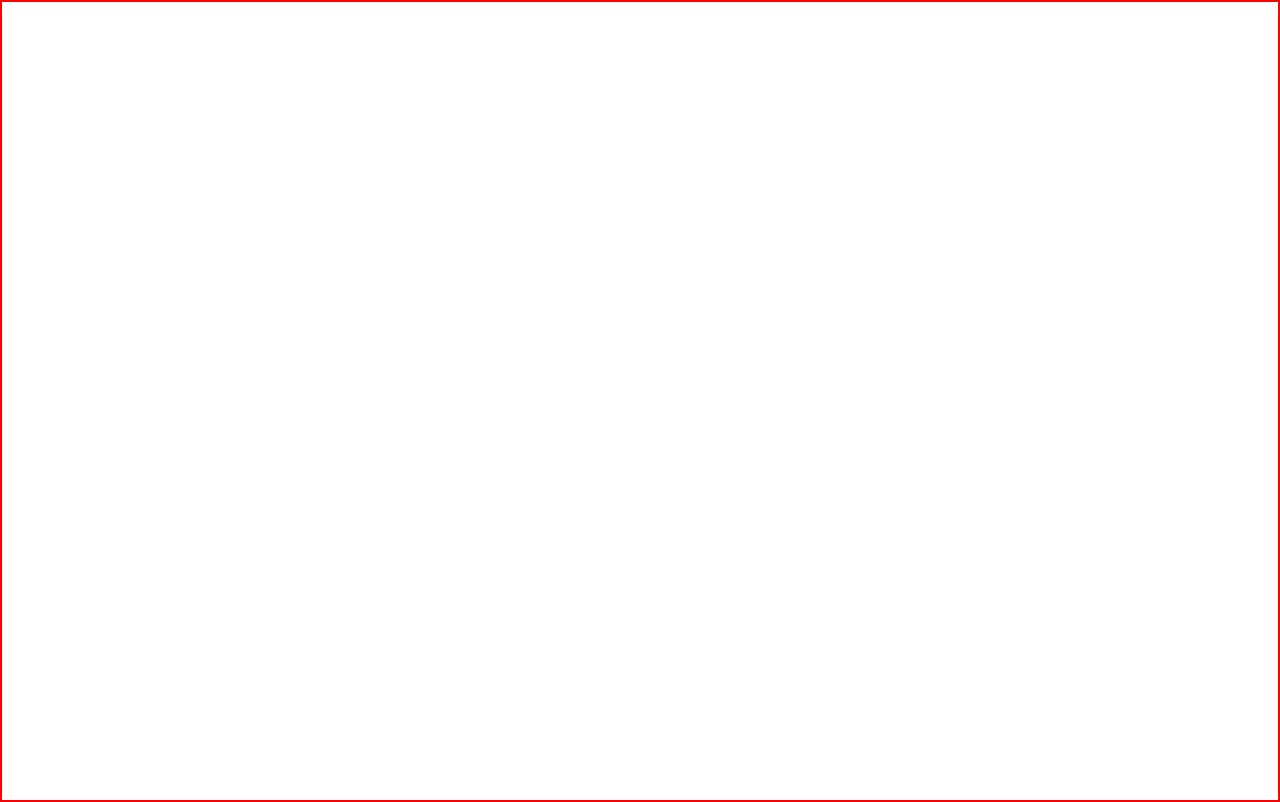
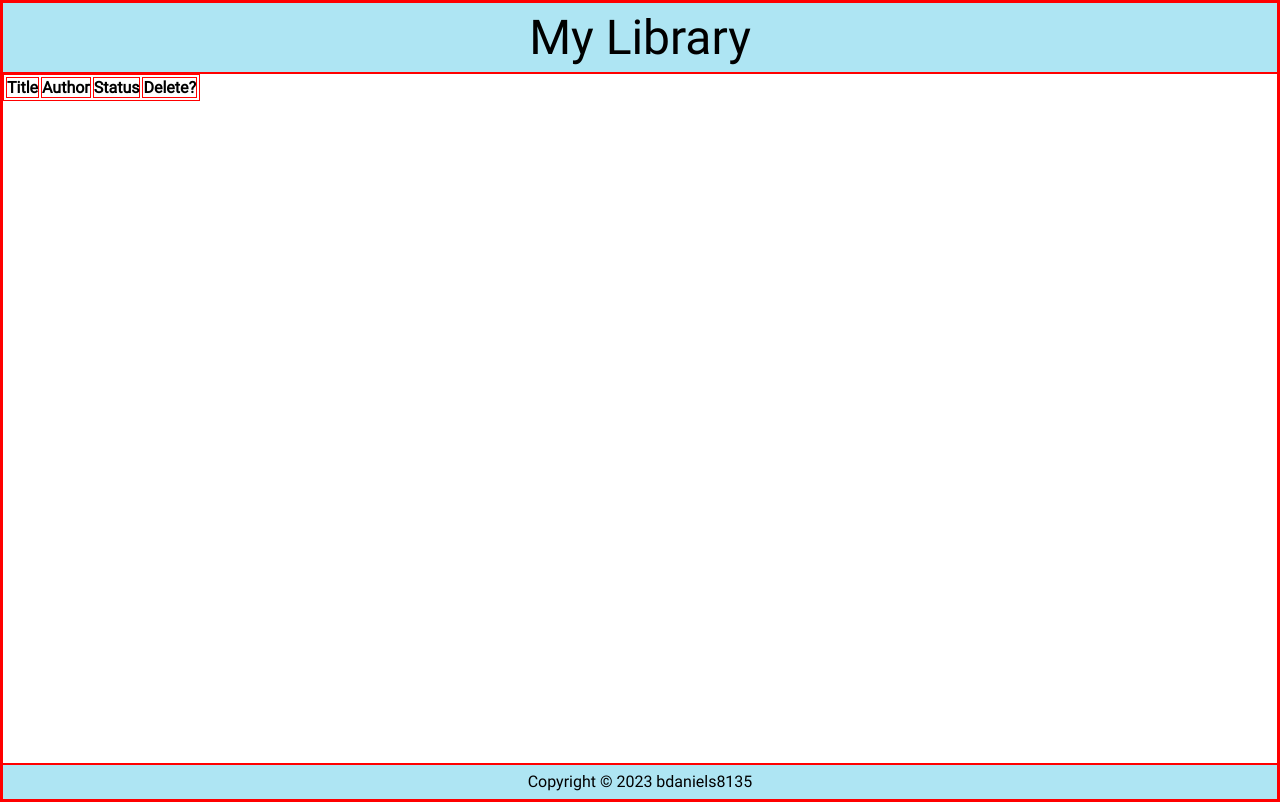
Before and after one commit to bdaniels8135/library-project, a plain HTML site: page index.html in a window 1280 px wide. Drawn offline with Linux system fonts and the light colour scheme.

Commit message:
Create basic page layout

```diff
--- a/index.html
+++ b/index.html
@@ -8,6 +8,17 @@
     <link rel="stylesheet" href="./style.css">
 </head>
 <body>
-
+    <header>My Library</header>
+    <main>
+        <table>
+            <tr>
+                <th>Title</th>
+                <th>Author</th>
+                <th>Status</th>
+                <th>Delete?</th>
+            </tr>
+        </table>
+    </main>
+    <footer>Copyright &copy; 2023 bdaniels8135</footer>
 </body>
 </html>
```
